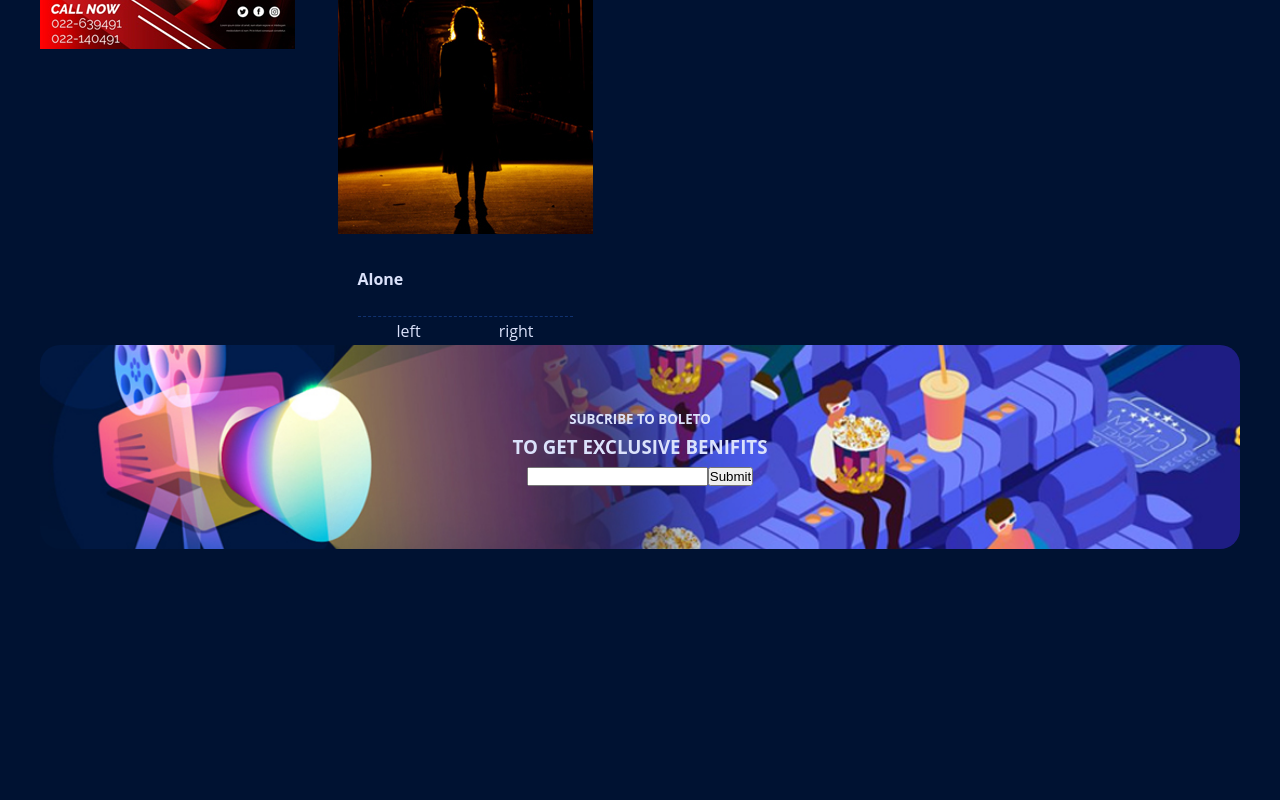
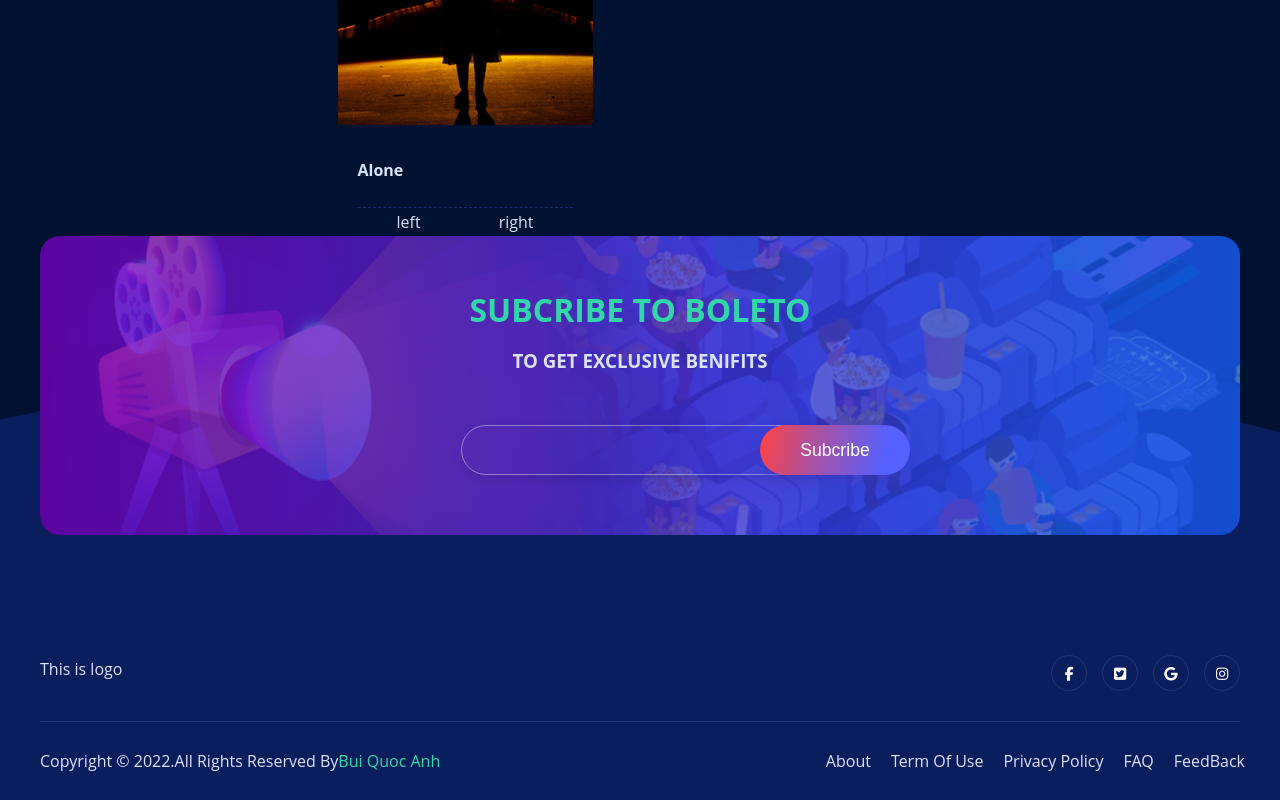
Before and after one commit to anhbuiquocit/movies-booking-ticket-user, a React (Create React App) app: page / in a window 1280 px wide. Shown: the part 1061-1861 px from the top of the page. Before the commit the page ends 1730 px from the top, so only its background shows below. Built offline with nearby package versions, Linux system fonts and the light colour scheme.

Commit message:
feat: upload page home

```diff
--- a/src/@movie-ticket/components/Footer/index.tsx
+++ b/src/@movie-ticket/components/Footer/index.tsx
@@ -1,8 +1,63 @@
-import NewLater from '../NewLater'
+import NewLater from "../NewLater";
+import "./styles.scss";
 export const Footer = () => {
-    return (
-        <footer className="footer-section">
-           <NewLater/>
-        </footer>
-    )
-}
+  return (
+    <footer className="footer-section">
+      <NewLater />
+      <div className="grid">
+        <div className="footer-top">
+          <div className="logo">This is logo</div>
+          <ul className="social-icons">
+            <li>
+              <a href="#">
+                <i className="fa-brands fa-facebook-f"></i>
+              </a>
+            </li>
+            <li>
+              <a href="#">
+                <i className="fa-brands fa-twitter-square"></i>
+              </a>
+            </li>
+            <li>
+              <a href="#">
+                <i className="fa-brands fa-google"></i>
+              </a>
+            </li>
+            <li>
+              <a href="#">
+                <i className="fa-brands fa-instagram"></i>
+              </a>
+            </li>
+          </ul>
+        </div>
+        <div className="footer-bottom">
+          <div className="footer-bottom-area">
+            <div className="left">
+              <p>
+                Copyright © 2022.All Rights Reserved By
+                <a href="#">Bui Quoc Anh</a>
+              </p>
+            </div>
+            <ul className="links">
+              <li>
+                <a href="#">About</a>
+              </li>
+              <li>
+                <a href="#">Term Of Use</a>
+              </li>
+              <li>
+                <a href="#">Privacy Policy</a>
+              </li>
+              <li>
+                <a href="#">FAQ</a>
+              </li>
+              <li>
+                <a href="#">FeedBack</a>
+              </li>
+            </ul>
+          </div>
+        </div>
+      </div>
+    </footer>
+  );
+};
--- a/src/@movie-ticket/components/Footer/styles.scss
+++ b/src/@movie-ticket/components/Footer/styles.scss
@@ -1,3 +1,121 @@
-.footer-section{
+$social-icon-active: #31d7a9;
+$text-color: #dbe2fb;
+.footer-section {
+    position: relative;
+  &::before {
+    content: "";
+    // width: 100%;
+    // height: 100%;
+    display: block;
+    bottom: 0;
+    right: 0;
+    left: 0;
+    top: 80px;
+    -webkit-mask-image: url("../../assets/images/footer-shape.png");
+    mask-image: url("../../assets/images/footer-shape.png");
+    -webkit-mask-position: top center;
+    mask-position: top center;
+    -webkit-mask-repeat: no-repeat;
+    mask-repeat: no-repeat;
+    mask-size: cover;
+    background-size: cover;
+    -webkit-mask-size: cover;
+    background: #0a1e5e;
     padding-bottom: 120px;
+    position: absolute;
+    box-sizing: border-box;
+  }
+  @media screen and (min-width: 992px) {
+    &::before {
+      top: 120px;
+    }
+  }
+  .footer-top {
+    border-bottom: 1px solid rgba(255, 255, 255, 0.1);
+    padding-bottom: 10px;
+    position: relative;
+    z-index: 1;
+    -webkit-box-pack: justify;
+    -ms-flex-pack: justify;
+    display: flex;
+    justify-content: space-between;
+    & > * {
+      padding-bottom: 20px;
+    }
+    .logo {
+      padding-bottom: 20px;
+      margin-bottom: 0;
+    }
+    .social-icons {
+      //   min-width: 20%;
+      margin: -7.5px;
+      list-style: none;
+      display: flex;
+      justify-content: space-between;
+      li {
+        padding: 7.5px;
+        a {
+          width: 36px;
+          height: 36px;
+          line-height: 36px;
+          text-align: center;
+          border-radius: 50%;
+          border: 1px solid rgba(255, 255, 255, 0.1);
+          color: #ffffff;
+          font-size: 14px;
+
+          display: inline-block;
+          -webkit-transition: all ease 0.3s;
+          transition: all ease 0.3s;
+        }
+        a.active {
+          background: $social-icon-active;
+          border-color: $social-icon-active;
+        }
+      }
+    }
+  }
+  .footer-bottom {
+    padding: 25px 0;
+    .footer-bottom-area {
+      margin-bottom: -25px;
+      flex-wrap: wrap-reverse;
+
+      position: relative;
+      z-index: 1;
+      -webkit-box-pack: justify;
+      -ms-flex-pack: justify;
+      display: flex;
+      justify-content: space-between;
+    }
+    .left {
+      margin-bottom: 25px;
+    }
+    p {
+      margin: 0;
+      a {
+        color: $social-icon-active;
+      }
+    }
+    p:last-child {
+      margin-bottom: -8px !important;
+    }
+    .links {
+      display: flex;
+      margin: 0 -15px;
+      margin-bottom: 25px;
+    }
+    ul li {
+      list-style: none;
+      padding: 0 10px;
+    }
+    a {
+      display: inline-block;
+      -webkit-transition: all ease 0.3s;
+      transition: all ease 0.3s;
+      background-color: transparent;
+      text-decoration: none;
+      color: $text-color;
+    }
+  }
 }
--- a/src/@movie-ticket/components/Header/index.scss
+++ b/src/@movie-ticket/components/Header/index.scss
@@ -14,7 +14,7 @@ $black-color: #000;
   }
 }
 .header-container {
-  position: sticky;
+  // position: sticky;
   z-index: 1;
   animation: opacityFade ease-in-out 1s;
   display: flex;
@@ -54,14 +54,16 @@ $black-color: #000;
         &::before {
           border-color: yellow blue red green;
           border-style: solid;
-          border-width: 0px 200px 200px 200px;
+          border-width: 0px 20px 20px 0px;
           height: 0px;
           width: 0px;
-          position: relative;
+          // position: relative;
           top: 0;
           left: 0;
           z-index: 2;
           background-color: #000;
+          content: "";
+          position: absolute;
         }
       }
 
--- a/src/@movie-ticket/components/NewLater/index.tsx
+++ b/src/@movie-ticket/components/NewLater/index.tsx
@@ -1,3 +1,4 @@
+import { TextField } from "@mui/material";
 import { Input, Button } from "antd";
 import { useForm, Controller } from "react-hook-form";
 import "./styles.scss";
@@ -25,15 +26,8 @@ const NewLater = (props: Props) => {
             <h5 className="cate">SUBCRIBE TO BOLETO</h5>
             <h3 className="title">TO GET EXCLUSIVE BENIFITS</h3>
             <form onSubmit={handleSubmit(onSubmit)} className="newlater-form">
-              <input
-                className="input-form"
-                // onChange={(val) => {
-                //   console.log("value: ", val.target.value);
-                //   setValue("email", val.target.value);
-                // }}
-              />
-              {/* <Button type="submit" /> */}
-              <input type="submit" />
+              <Input className="email-intput" size="large"/>
+              <Button className="button-subcribe">Subcribe</Button>
             </form>
           </div>
         </div>
--- a/src/@movie-ticket/components/NewLater/styles.scss
+++ b/src/@movie-ticket/components/NewLater/styles.scss
@@ -1,3 +1,5 @@
+$white-color: #fff;
+$black-color: #000;
 .newlater-section {
   .newlater-container {
     // background-image: url("../../assets/images/newslater-bg01.jpg");
@@ -7,7 +9,7 @@
     position: relative;
     padding: 60px 20px;
     text-align: center;
-    .newlater-wrapper {
+    .newslater-wrapper {
       max-width: 540px;
       margin: 0 auto;
       .cate {
@@ -33,19 +35,56 @@
           box-shadow: 0px 3px 10px 0px rgb(0 0 0 / 10%);
         }
       }
+      .email-intput {
+        height: 50px;
+        padding-right: 160px;
+        color: #99abe2;
+        border: 1px solid rgba(255, 255, 255, 0.4);
+        border-radius: 25px;
+        padding-left: 20px;
+        -webkit-box-shadow: 0px 3px 10px 0px rgb(0 0 0 / 10%);
+        box-shadow: 0px 3px 10px 0px rgb(0 0 0 / 10%);
+        background: transparent;
+        outline: none;
+      }
+      .button-subcribe {
+        cursor: pointer;
+        min-height: 50px;
+        min-width: 150px;
+        position: absolute;
+        right: 0;
+        top: 0;
+        background-image: -webkit-linear-gradient(
+          169deg,
+          #5560ff 17%,
+          #aa52a1 63%,
+          #ff4343 100%
+        );
+        -webkit-box-shadow: 0px 10px 15px 0px rgb(59 55 188 / 50%);
+        box-shadow: 0px 10px 15px 0px rgb(59 55 188 / 50%);
+        width: auto;
+        padding: 0 40px;
+        border-radius: 25px;
+        border: none;
+        font-size: 1.1rem;
+        color: $white-color;
+      }
     }
     * {
       position: relative;
       z-index: 1;
     }
     &::after {
-      background-image: linear-gradient(0deg, #7400ba 0%, #0f5ae0 100%);
-      //   background-image: -webkit-linear-gradient(0deg, #7400ba 0%, #0f5ae0 100%);
+      // background-image: linear-gradient(0deg, #7400ba 0%, #0f5ae0 100%);
+      background-image: -webkit-linear-gradient(0deg, #7400ba 0%, #0f5ae0 100%);
       opacity: 0.8;
       top: 0;
       left: 0;
       right: 0;
       bottom: 0;
+      display: block;
+      content: "";
+      position: absolute;
     }
   }
 }
--- /dev/null
+++ b/src/@movie-ticket/layout/styles.scss
@@ -0,0 +1,37 @@
+@keyframes fadeInDown {
+  0% {
+    opacity: 0;
+    -webkit-transform: translateY(-20px);
+    transform: translateY(-20px);
+  }
+  100% {
+    opacity: 1;
+    -webkit-transform: translateY(0);
+    transform: translateY(0);
+  }
+}
+.header-section {
+  border-bottom: 1px solid rgba(255, 255, 255, 0.102);
+  padding: 21px 0;
+  position: fixed;
+  width: 100%;
+  top: 0;
+  left: 0;
+  z-index: 99;
+  display: block;
+  &::-webkit-scrollbar-track {
+    -webkit-box-shadow: 0 0 6px 0 rgb(0 0 0 / 30%);
+    box-shadow: 0 0 6px 0 rgb(0 0 0 / 30%);
+    background-color: #f5f5f5;
+  }
+}
+.header-active {
+  background: #0a1e5e;
+  border: none;
+  animation-name: fadeInDown;
+  -webkit-animation-name: fadeInDown;
+  -moz-animation-name: fadeInDown;
+  animation-duration: 1s;
+  -webkit-animation-duration: 1s;
+  -moz-animation-duration: 1s;
+}
--- a/src/@movie-ticket/layout/userLayout.tsx
+++ b/src/@movie-ticket/layout/userLayout.tsx
@@ -1,3 +1,4 @@
+import "./styles.scss";
 import AppRouter from "../routers";
 import { PageTest } from "../pages/PageTest";
 import { Header } from "../components/Header";
@@ -6,10 +7,11 @@ import { Footer } from "../components/Footer";
 import NotFoundPage from "../components/NotFound";
 import NotImplemented from "../components/NotImplemented";
 import Loading from "../components/Loading";
+
 export const UserLayout = () => {
   return (
     <div className="app_container">
-      <div className="header">
+      <div className="header-section header-active">
         <Header />
       </div>
       <AppRouter />
--- a/src/@movie-ticket/pages/Home/index.scss
+++ b/src/@movie-ticket/pages/Home/index.scss
@@ -1,7 +1,7 @@
 $white-color: #fff;
 $black-color: #000;
 .banner-section {
-  width: 100%;
+  // width: 100%;
   //   background-image: url("./../../assets/images/banner01.jpg");
   position: relative;
   padding: 25px 0 316px;
@@ -14,6 +14,8 @@ $black-color: #000;
     right: 0;
     background: rgba(0, 18, 50, 1);
     z-index: 2;
+    content: "";
+    position: absolute;
   }
   .banner-bg {
     background-image: url("./../../assets/images/banner01.jpg");
```
Also changed, not shown: src/@movie-ticket/assets/images/footer-shape.png (added).
